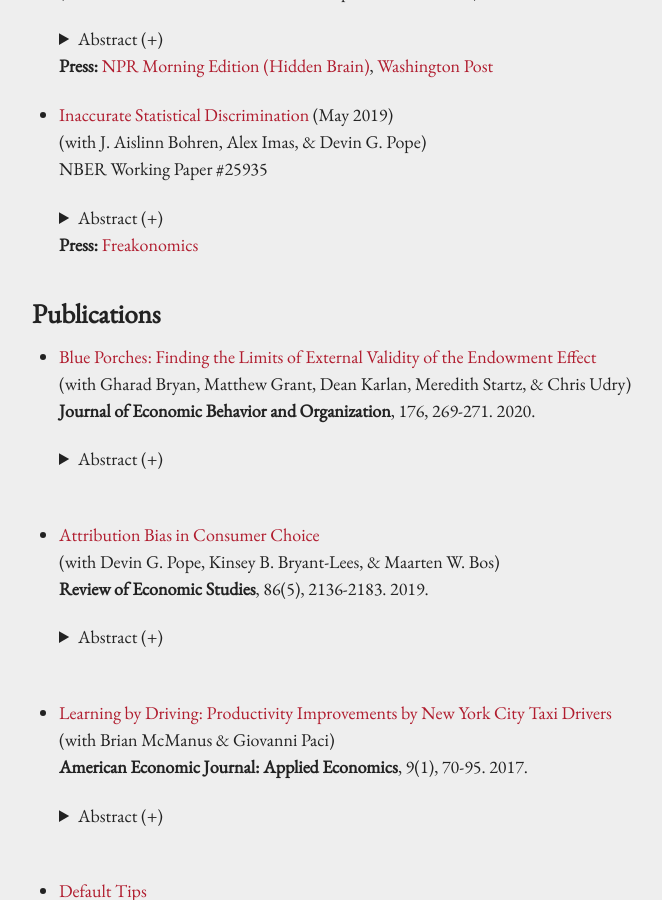
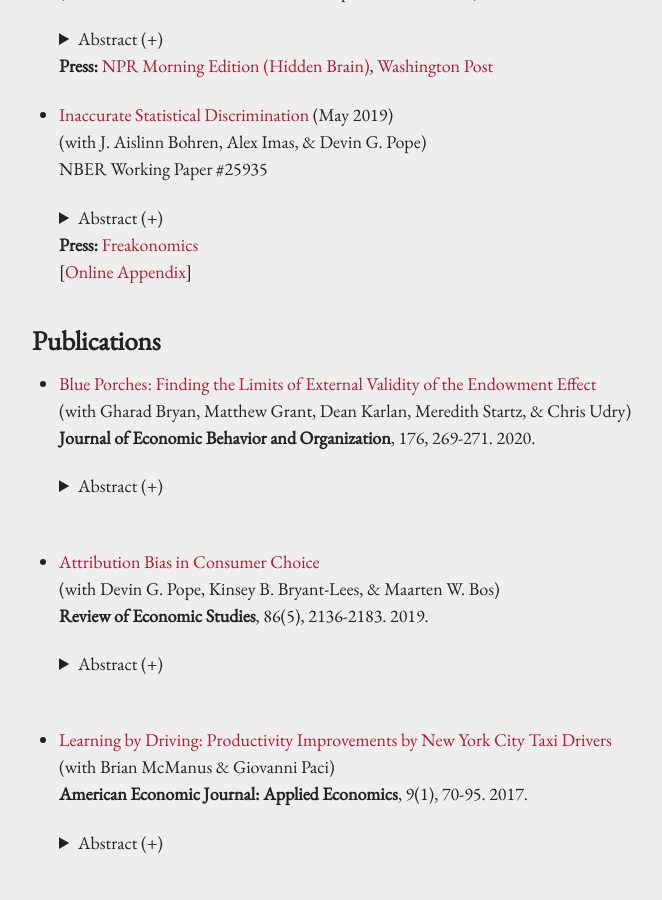
Before and after one commit to kareemhaggag/kareemhaggag.github.io, a Jekyll site: the page built from research.md, in a window 1280 px wide and 900 px high, scrolled down 726 px. Shown: the whole window, without its empty margins (185-847 px from the left). Built offline with Jekyll 4.4.1, drawn with Linux system fonts in a browser that asks for light colours; our own code applies the rules of GitHub Pages for plain Markdown files.

Commit message:
Online Appendix

```diff
--- a/research.md
+++ b/research.md
@@ -64,7 +64,8 @@ permalink: /research/
    <p align="left"> Discrimination has been widely studied in economics and other disciplines. In addition to identifying evidence of discrimination, economists often categorize the source of discrimination as either taste-based or statistical. Categorizing discrimination in this way can be valuable for policy design and welfare analysis. We argue that a further categorization is important and needed. Specifically, in many situations economic agents may have inaccurate beliefs about the expected productivity or performance of a social group. This motivates our proposed distinction between accurate (based on correct beliefs) and inaccurate (based on incorrect beliefs) statistical discrimination. We do a thorough review of the discrimination literature and argue that this distinction is rarely discussed. Using an online experiment, we illustrate how to identify accurate versus inaccurate statistical discrimination. We show that ignoring this distinction – as is often the case in the discrimination literature – can lead to erroneous interpretations of the motives and implications of discriminatory behavior. In particular, when not explicitly accounted for, inaccurate statistical discrimination can be mistaken for taste-based discrimination, accurate statistical discrimination, or a combination of the two.<br></p> </blockquote>
    </details>
 
-   **Press:** [Freakonomics](http://freakonomics.com/podcast/princess/)
+   **Press:** [Freakonomics](http://freakonomics.com/podcast/princess/)<br />
+   [[Online Appendix](/f/Inaccurate_Statistical_Discrimination_OnlineAppendix.pdf)]
 
 
 ## Publications
```
Also changed, not shown: 1 other file.
